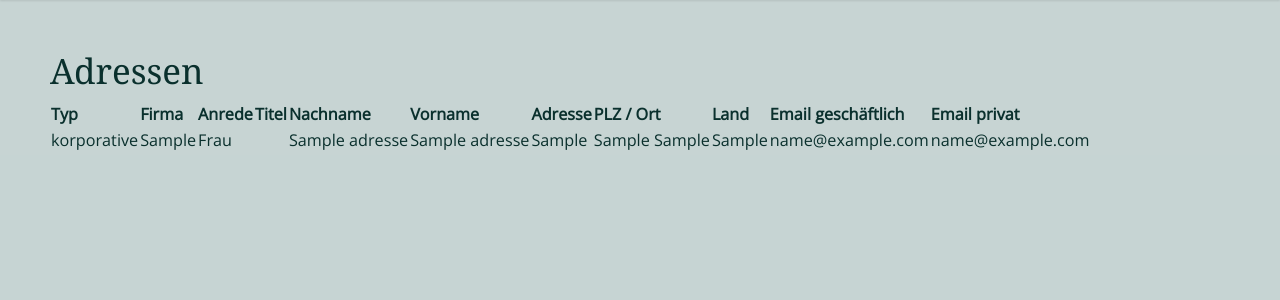
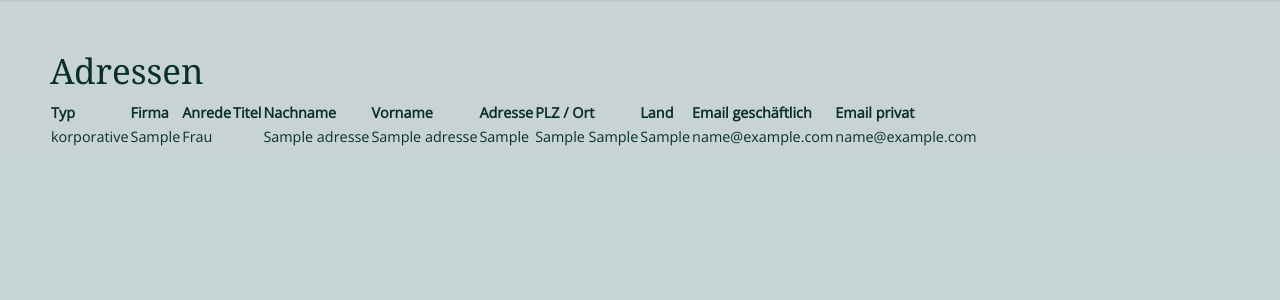
Before and after one commit to villiger/sepawa, a Django app: page /intern/adressen/ in a window 1280 px wide. Shown: the part 100-400 px from the top of the page. Run offline with Django 3.2, Linux system fonts and the light colour scheme; a user stored in the database is signed in; tables that the repository leaves empty hold one stand-in row (values such as "Sample post"); some libraries are stand-ins or nearby versions.

Commit message:
address styling

```diff
--- a/homepage/static/style.css
+++ b/homepage/static/style.css
@@ -213,5 +213,5 @@ label {
 .adressen {
     padding-left: 50px;
     padding-right: 50px;
-    font-size: 0.9em;
+    font-size: 0.8em;
 }
--- a/homepage/templates/intern/adressen.html
+++ b/homepage/templates/intern/adressen.html
@@ -57,6 +57,7 @@
                 <th>Email privat</th>
             </tr>
             {% for adresse in adresse_list %}
+                <tr>
                     <td>{{ adresse.typ }}</td>
                     <td>{{ adresse.firma }}</td>
                     <td>{{ adresse.anrede }}</td>
@@ -68,6 +69,7 @@
                     <td>{{ adresse.land }}</td>
                     <td>{{ adresse.email_firma }}</td>
                     <td>{{ adresse.email_privat }}</td>
+                </tr>
             {% endfor %}
         </table>
     </div>
```
Lines whose indentation alone changed are shown as unchanged.
